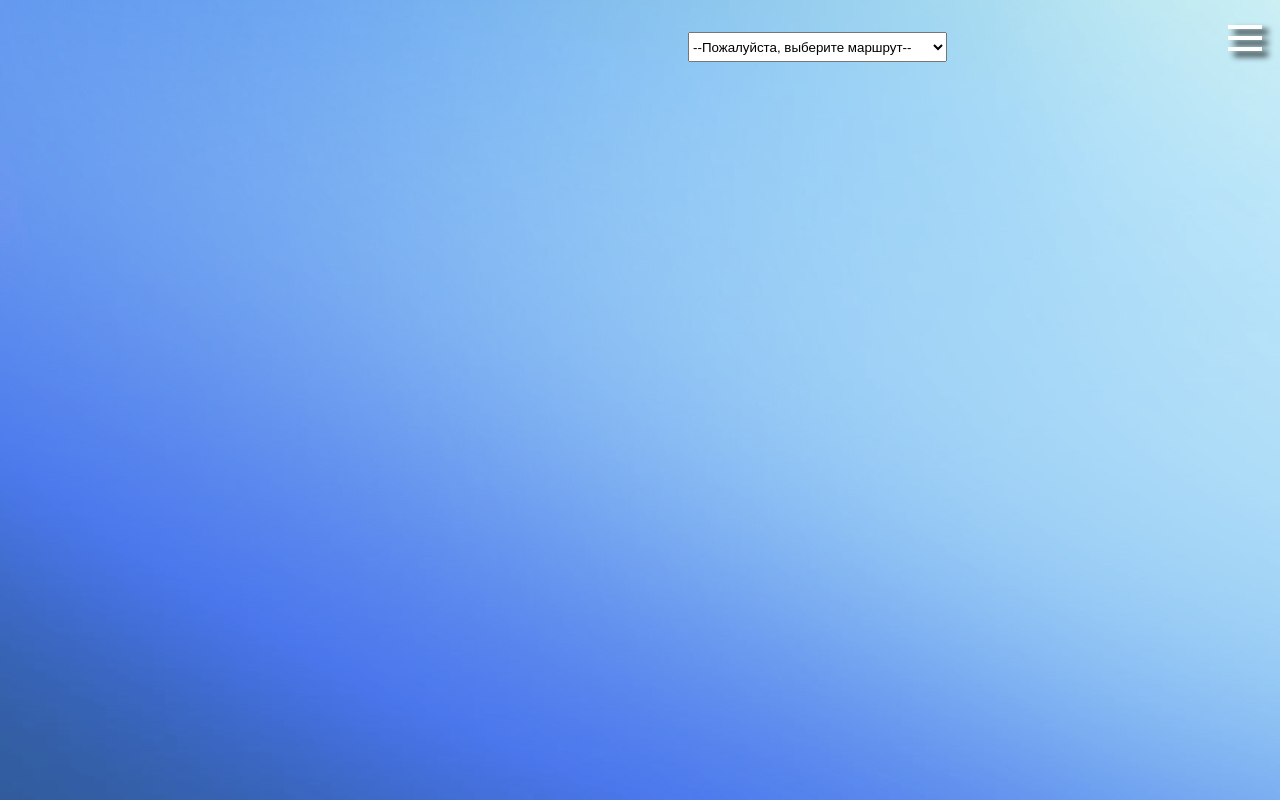
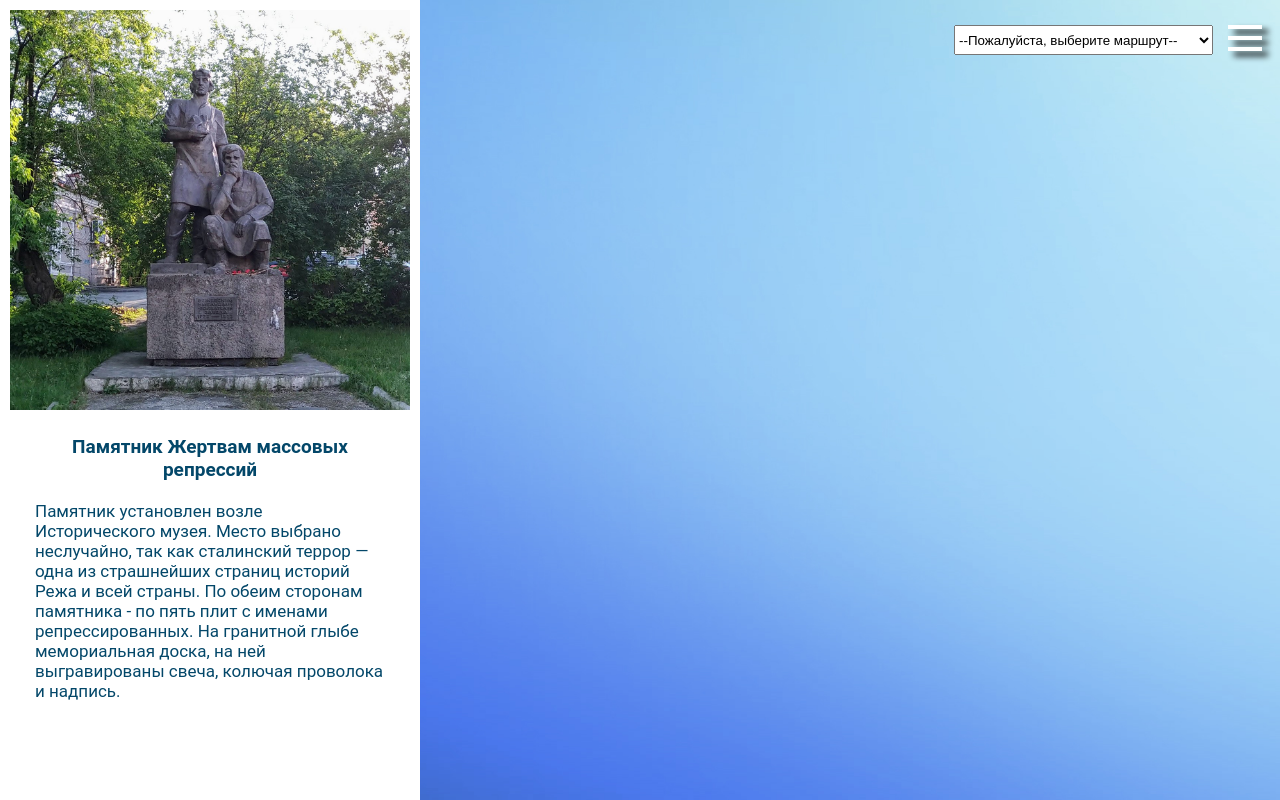
Before and after one commit to GreatSherhebe1/-nimals, a Django app: page /map/ in a window 1280 px wide. Run offline with Django 4.2, Linux system fonts and the light colour scheme.

Commit message:
made html and css code for describing the point

```diff
--- a/rezSite/map/static/css/map.css
+++ b/rezSite/map/static/css/map.css
@@ -10,6 +10,7 @@ html {
 
 
 html, body {
+  margin: 0;
   -ms-overflow-style: none;
   scrollbar-width: none;
   font-size: 2em;
@@ -19,11 +20,11 @@ html, body {
 }
 
 html, body-scrollbar {
-width: 100%;
+  width: 100%;
 }
 
 html::-webkit-scrollbar {
-width: 0;
+  width: 0;
 }
 
 a {
@@ -31,6 +32,7 @@ a {
 }
 
 .header {
+  margin: 8px;
   position: fixed;
   width: 100%;
 }
@@ -538,9 +540,62 @@ a:active {
 }
 
 .routes {
-  top: 32px;
+  display: block;
+  position: fixed;
   width: 259px;
   height: 30px;
+  top: 25px;
+  right: 67px;
+}
+
+/* описание точки */
+
+.point-description {
+  margin: 0;
+  padding: 10px;
+  width: 35%;
+  background-color: #ffffff;
+  min-width: 280px;
+  max-width: 400px;
+  height: auto;
+  min-height: 100%;
+}
+
+.text {
+  height: auto;
+  padding: 25px;
+}
+
+.interface {
+  display: flex;
   position: absolute;
-  right: 333px;
+  width: calc(100% - 67px);
+  justify-content: space-between;
+  height: auto;
+  min-height: 100%;
 }
+
+.text h1 {
+  color: #034769;
+  font-size: 19px;
+  text-align: center;
+  font-weight: 600;
+  margin: 0 auto 20px auto;
+}
+
+.text p {
+  color: #034769;
+  font-size: 17px;
+  margin: 0;
+}
+
+.point-photo {
+  display: block;
+  padding: 0;
+  margin: 0;
+  width: 100%;
+}
+
+.hidden {
+  display: none;
+}
--- a/rezSite/map/templates/map.html
+++ b/rezSite/map/templates/map.html
@@ -10,6 +10,28 @@
 </head>
 <body>
   <div class="map" id="map" style="width: 100%; height: 100%; position: fixed; left: 0%; top: 0%;"></div>
+
+  <div>
+    <div class="interface">
+      <div class="point-description">
+        <img src="{% static 'pictures/example.png' %}" class="point-photo">
+        <div class="text">
+          <h1>
+            Памятник Жертвам массовых репрессий
+          </h1>
+          <p>
+            Памятник установлен возле Исторического музея. Место выбрано неслучайно, так как сталинский террор — одна из страшнейших страниц историй Режа и всей страны. По обеим сторонам памятника - по пять плит с именами репрессированных. На гранитной глыбе мемориальная доска, на ней выгравированы свеча, колючая проволока и надпись.
+          </p>
+        </div>
+      </div>
+
+      <select class="routes" id="routes">
+        <option value="" selected>--Пожалуйста, выберите маршрут--</option>
+        <option value="RED_LINE" >Красная линия</option>
+        <option value="SMALL_LINE">По закоулкам истории</option>
+        <option value="LARGE_LINE">Культурно-образовательный маршрут</option>
+      </select>
+    </div>
 
     <header class="header">
       <div class="container">
@@ -33,13 +55,7 @@
           </div>
       </div>
     </header>
-
-  <select class="routes" id="routes">
-    <option value="" selected>--Пожалуйста, выберите маршрут--</option>
-    <option value="RED_LINE" >Красная линия</option>
-    <option value="SMALL_LINE">По закоулкам истории</option>
-    <option value="LARGE_LINE">Культурно-образовательный маршрут</option>
-  </select>
+  </div>
 
   <script src="{% static 'scripts/open-menu.js' %}"></script>
   <script src="{% static 'scripts/map-constructor.js' %}"></script>
```
Also changed, not shown: rezSite/map/static/pictures/example.png (added). Lines whose indentation alone changed are shown as unchanged.
